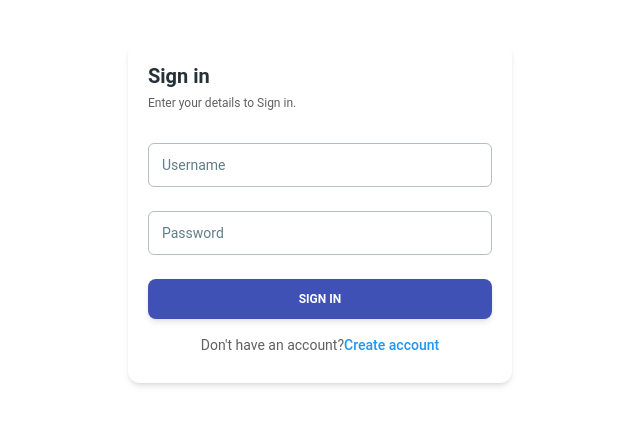
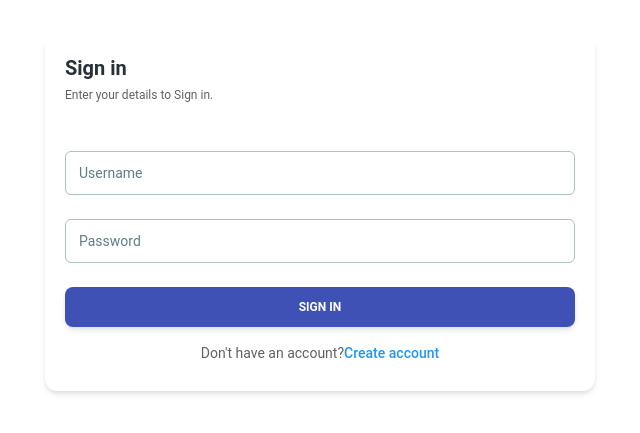
Before and after one commit to Ronel028/notes-app, a Next.js app: page /signin in a window 1280 px wide. Shown: the part 187-620 px from the top of the page, without its empty margins (320-960 px from the left). Built offline with nearby package versions, Linux system fonts and the light colour scheme.

Commit message:
add functionality in signin

```diff
--- a/src/pages/signin.js
+++ b/src/pages/signin.js
@@ -1,32 +1,104 @@
+import { useState } from "react";
 import Link from "next/link";
+import axios from "axios";
 import {
   Card,
   Input,
-  Checkbox,
   Button,
   Typography,
+  Spinner,
 } from "@material-tailwind/react";
+import AlertErrorMsg from "@/components/ErrorAlert";
 
 const Signin = () => {
+  // state
+  const [userData, setUserData] = useState({
+    username: "",
+    password: "",
+  });
+  const [errorMsg, setErrorMsg] = useState({
+    open: false,
+    msg: "",
+  });
+  const [displayRes, setDisplayRes] = useState(false);
+  // state
+
+  // get user input
+  const getUserInput = (e) => {
+    const { name, value } = e.target;
+    setUserData({
+      ...userData,
+      [name]: value,
+    });
+  };
+
+  // login user
+  const loginUser = async (e) => {
+    e.preventDefault();
+    try {
+      setDisplayRes(true);
+      const signin = await axios.post(
+        "http://localhost:8080/api/signin",
+        userData,
+        {
+          headers: {
+            "Content-Type": "application/json",
+          },
+        }
+      );
+      console.log(signin);
+      setDisplayRes(false);
+    } catch (error) {
+      setDisplayRes(false);
+      setErrorMsg({
+        ...errorMsg,
+        open: true,
+        msg: error.response.data.msg,
+      });
+    }
+  };
+
   return (
     <div className="w-full h-auto min-h-screen p-4 flex items-center justify-center">
-      <Card shadow={true} className="p-5 w-full sm:w-96 flex justify-center">
+      <Card
+        shadow={true}
+        className="p-5 w-full sm:w-[550px] flex justify-center"
+      >
         <Typography variant="h5" color="blue-gray">
           Sign in
         </Typography>
-        <Typography color="gray" className="mt-1 font-normal text-xs">
+        <Typography color="gray" className="mt-1 mb-8 font-normal text-xs">
           Enter your details to Sign in.
         </Typography>
-        <form className="mt-8 mb-2 max-w-screen-lg w-full">
+
+        {/* errorMessage */}
+        <AlertErrorMsg errorMsg={errorMsg} />
+        {/* errorMessage */}
+
+        <form className="mt-4 mb-2 max-w-screen-lg w-full" onSubmit={loginUser}>
           <div className="mb-4 flex flex-col gap-6">
-            <Input size="lg" label="Username" />
-            <Input type="password" size="lg" label="Password" />
+            <Input
+              size="lg"
+              label="Username"
+              name="username"
+              onChange={getUserInput}
+            />
+            <Input
+              type="password"
+              size="lg"
+              label="Password"
+              name="password"
+              onChange={getUserInput}
+            />
           </div>
           <Button
-            className="mt-6 text-xs bg-indigo-500 hover:shadow-indigo-300"
+            type="submit"
+            className="mt-6 text-xs bg-indigo-500 hover:shadow-indigo-300 flex items-center justify-center gap-3"
             fullWidth
+            disabled={displayRes}
           >
             Sign in
+            {displayRes ? <Spinner className="h-4 w-4" /> : ""}
           </Button>
           <Typography
             color="gray"
```
